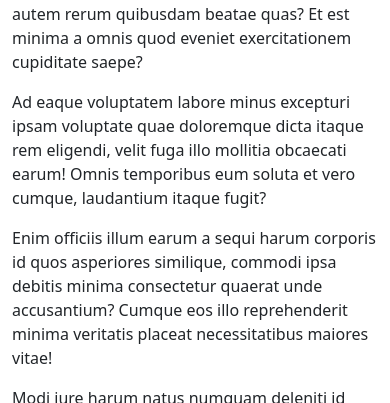
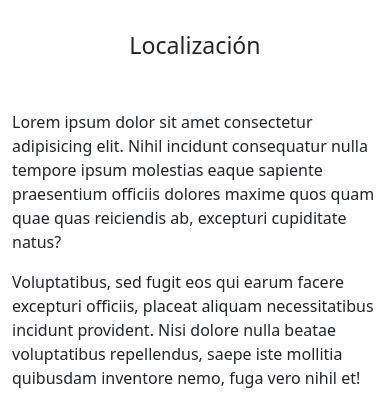
Before and after one commit to JSalram/Dentalia, a PHP site: page /nav/acerca.html in a window 390 px wide. Shown: the part 2419-2822 px from the top of the page. Run offline with PHP 8.4, Linux system fonts and the light colour scheme.

Commit message:
Añade localización con mapa

```diff
--- a/Web/css/acerca.css
+++ b/Web/css/acerca.css
@@ -22,3 +22,8 @@ header .eslogan
 {
     margin-top: 0;
 }
+
+h3
+{
+    text-align: center;
+}
--- a/Web/nav/acerca.html
+++ b/Web/nav/acerca.html
@@ -73,6 +73,8 @@
                     </div>
                 </header>
             </div>
+
+            <h3>Nuestra clínica</h3>
             <div class="row justify-content-around">
                 <div class="col-md-5 align-self-center">
                     <p>
@@ -117,42 +119,30 @@
                 </video>
             </div>
 
-            <p>
-                Ad alias labore ut architecto, eius fugit blanditiis aut. Itaque, facilis? Eos, quod sint perspiciatis autem
-                rerum quibusdam beatae quas? Et est minima a omnis quod eveniet exercitationem cupiditate saepe?
-            </p>
-            <p>
-                Ad eaque voluptatem labore minus excepturi ipsam voluptate quae doloremque dicta itaque rem eligendi, velit
-                fuga illo mollitia obcaecati earum! Omnis temporibus eum soluta et vero cumque, laudantium itaque fugit?
-            </p>
-            <p>
-                Enim officiis illum earum a sequi harum corporis id quos asperiores similique, commodi ipsa debitis minima
-                consectetur quaerat unde accusantium? Cumque eos illo reprehenderit minima veritatis placeat necessitatibus
-                maiores vitae!
-            </p>
-            <p>
-                Modi iure harum natus numquam deleniti id nihil beatae recusandae, officiis ea laborum quasi sit officia
-                mollitia, vitae at atque blanditiis laboriosam enim laudantium eius saepe ducimus repudiandae nisi! Velit?
-            </p>
-            <p>
-                Itaque ad quisquam eos odio, tempore quasi quis. Minima, porro blanditiis assumenda illum unde repellat dicta
-                laboriosam molestiae illo delectus eum praesentium repudiandae fugit quis voluptatibus aperiam temporibus,
-                ducimus molestias?
-            </p>
-            <p>
-                Necessitatibus vitae nobis odio sint animi ipsam inventore. Cum libero enim et obcaecati qui, ullam nemo
-                assumenda perspiciatis, magni commodi totam dignissimos vero fugiat in aut illo voluptate quis! Consequatur.
-            </p>
-            <p>
-                Quas repudiandae repellat, possimus et dolorum voluptates alias pariatur delectus laudantium. Earum iure, eos
-                soluta impedit ipsa vitae possimus porro molestias. Cupiditate amet molestiae, recusandae debitis eaque
-                explicabo asperiores cum.
-            </p>
-            <p>
-                Mollitia quia est cum, voluptas quo enim quas necessitatibus, velit harum ratione, quos similique asperiores?
-                Optio, commodi, est porro velit similique ipsam nesciunt repudiandae nobis ducimus consequatur, omnis
-                perferendis neque.
-            </p>
+            <h3>Localización</h3>
+            <div class="row justify-content-around">
+                <div class="col-md-5 align-self-center">
+                    <p>
+                        Lorem ipsum dolor sit amet consectetur adipisicing elit. Nihil incidunt consequatur nulla tempore ipsum
+                        molestias eaque sapiente praesentium officiis dolores maxime quos quam quae quas reiciendis ab, excepturi
+                        cupiditate natus?
+                    </p>
+                    <p>
+                        Voluptatibus, sed fugit eos qui earum facere excepturi officiis, placeat aliquam necessitatibus incidunt
+                        provident. Nisi dolore nulla beatae voluptatibus repellendus, saepe iste mollitia quibusdam inventore nemo,
+                        fuga vero nihil et!
+                    </p>
+                </div>
+
+
+                <iframe
+                    class="col-md-5"
+                    width="500"
+                    height="400"
+                    src="https://www.google.com/maps/embed/v1/place?key=AIzaSyAHvrLNV3yDjh0BeVjO03f95nkDD1uqX0g&q=Clínica+Dental+Erytheia+(Río+San+Pedro)"
+                    allowfullscreen>
+                </iframe>
+            </div>
         </div>
 
         <!-- FOOTER -->
```
